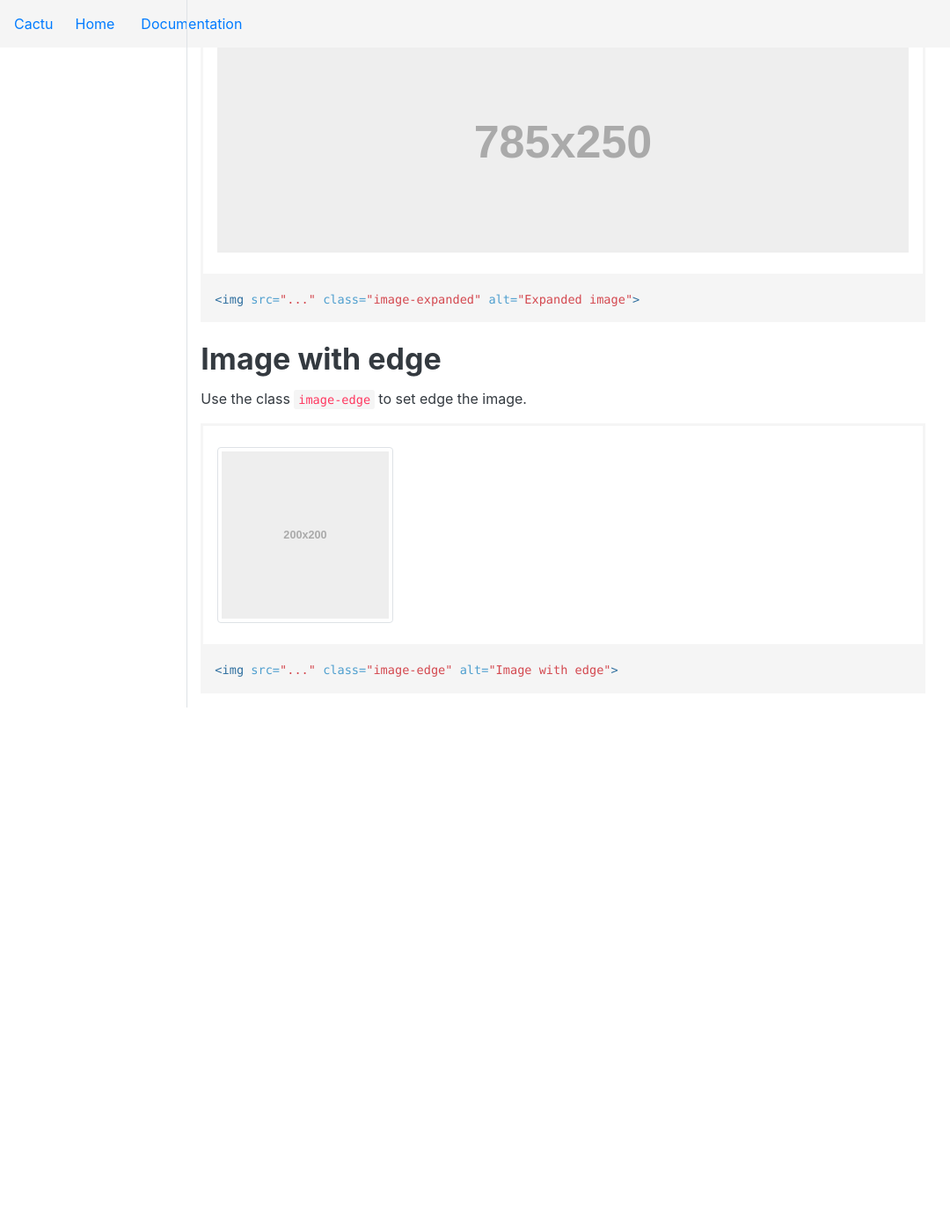
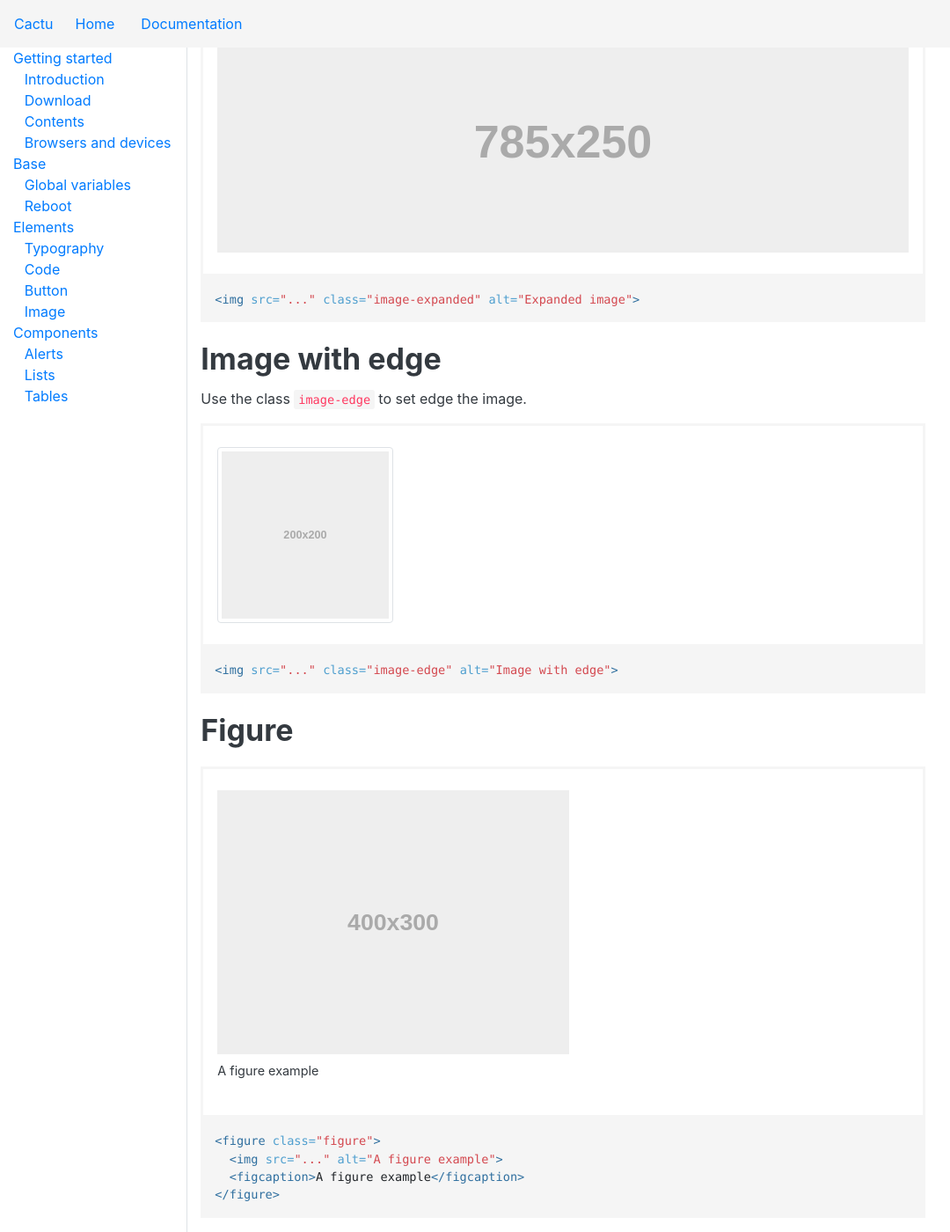
Before and after one commit to mendozagioo/cactu, a Jekyll site: the page built from documentation/elements/image.md, in a window 1280 px wide and 1400 px high, scrolled down 966 px. Shown: the whole window at 88% size, without its empty margins (0-1080 px from the left). Built offline with Jekyll 4.4.1, drawn with Linux system fonts in a browser that asks for light colours; before the commit the page ends 1770 px from its top, so only the background shows below that.

Commit message:
Image element updated

```diff
--- a/css/cactu.css
+++ b/css/cactu.css
@@ -375,6 +375,11 @@ img {
 
 svg:not(:root) {
   overflow: hidden;
+}
+
+figcaption {
+  margin-top: .5rem;
+  font-size: 90%;
 }
 
 .image-edge {
--- a/documentation/elements/image.md
+++ b/documentation/elements/image.md
@@ -54,3 +54,22 @@ Use the class `image-edge` to set edge the image.
 
 
 <script src="/assets/js/holder.min.js"></script>
+
+## Figure
+
+<div class="highlight-example">
+  <figure class="figure">
+    <img src="holder.js/400x300" alt="A figure example">
+    <figcaption>A figure example</figcaption>
+  </figure>
+</div>
+
+{% highlight html %}
+<figure class="figure">
+  <img src="..." alt="A figure example">
+  <figcaption>A figure example</figcaption>
+</figure>
+{% endhighlight %}
+
+
+<script src="/assets/js/holder.min.js"></script>
--- a/scss/elements/_image.scss
+++ b/scss/elements/_image.scss
@@ -20,6 +20,11 @@ svg:not(:root) {
   overflow: hidden; // Hide the overflow in IE
 }
 
+figcaption {
+  margin-top: .5rem;
+  font-size: 90%;
+}
+
 .image-edge {
   padding: .25rem;
   border-radius: $radius;
```
Also changed, not shown: css/cactu.min.css.
